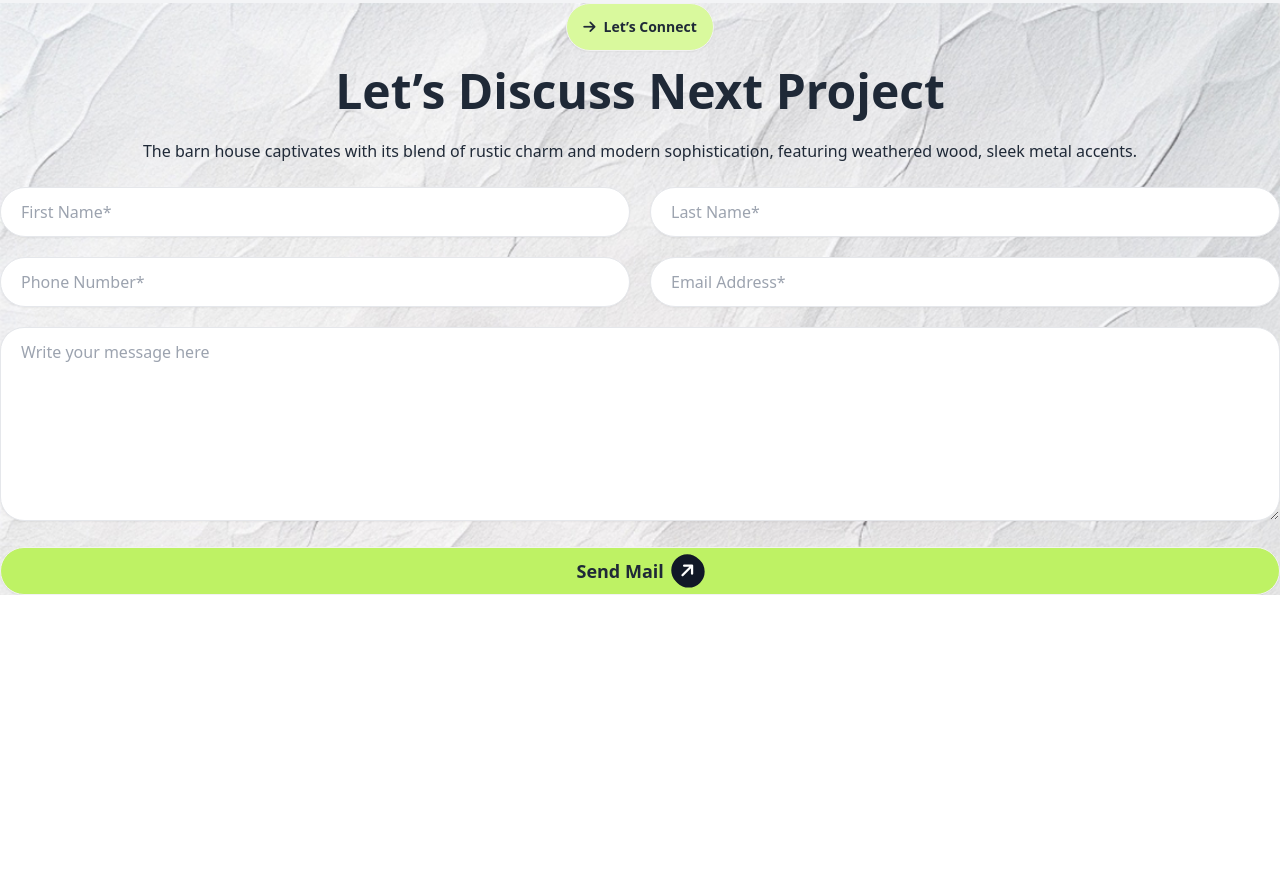
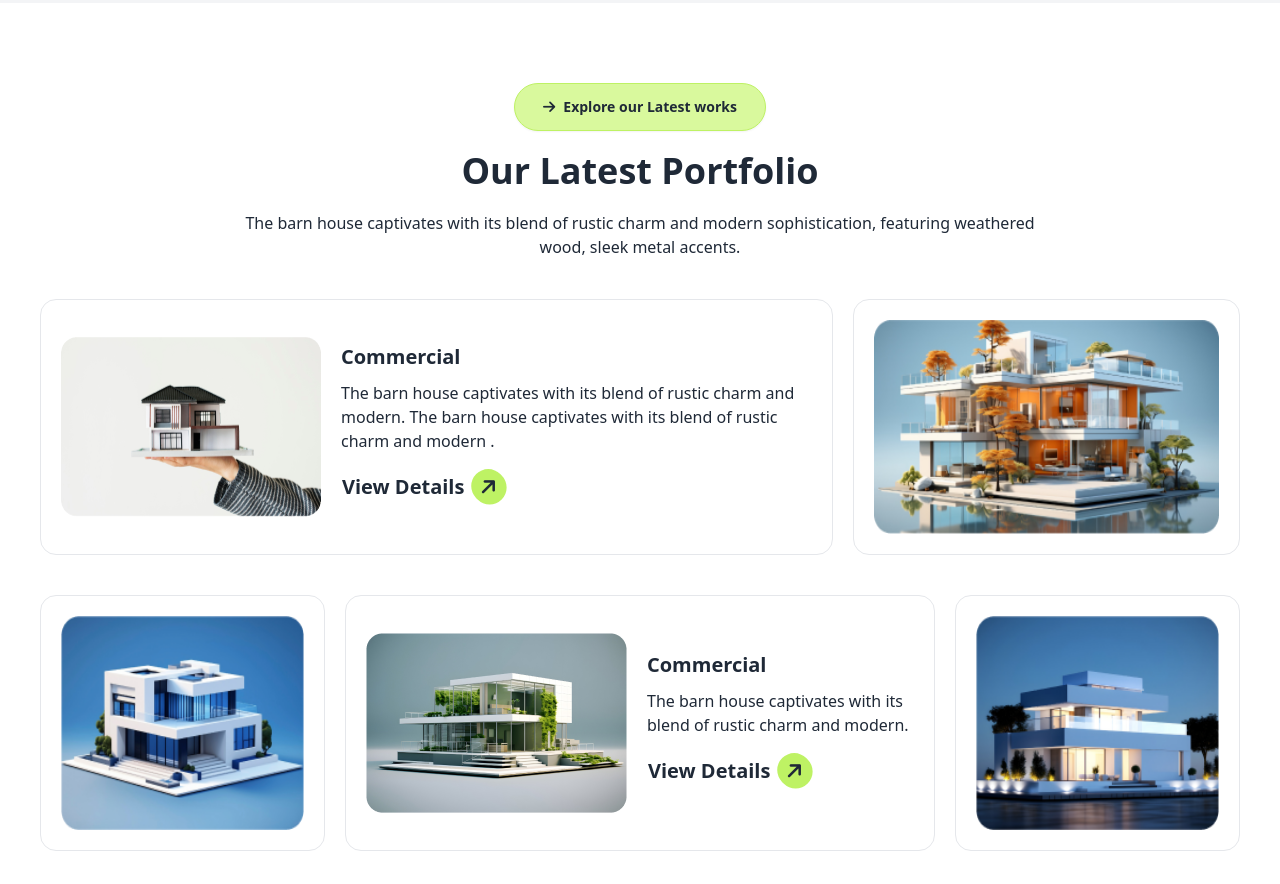
Before and after one commit to hasan-mahmud-sazid/Assignment-3, a plain HTML site: page index.html in a window 1280 px wide. Shown: the part 2316-3200 px from the top of the page. Before the commit the page ends 2911 px from the top, so only its background shows below. Drawn offline with nearby package versions, Linux system fonts and the light colour scheme.

Commit message:
Challenge section Done

```diff
--- a/index.html
+++ b/index.html
@@ -57,7 +57,7 @@
   </header>
 
 
-  <main class="h-[100rem]">
+  <main>
 
     <!-- Banner -->
     <section class="flex items-center flex-col pb-24">
@@ -127,7 +127,7 @@
       </div>
 
       <!-- Third page: How we work -->
-      <section class="container mt-8 lg:mt-6 px-4 mx-auto lg:px-10 flex flex-col items-center lg:py-28">
+      <section class="container mx-auto mt-8 lg:mt-6 px-4  lg:px-10 flex flex-col items-center lg:py-28">
 
         <div class="text-center">
           <button class="btn bg-white px-5 rounded-full font-bold text-sm mb-4 mx-auto"><i
@@ -141,7 +141,6 @@
         </div>
         <!-- Cards -->
         <div class="grid grid-cols-1 sm:grid-cols-2 lg:grid-cols-4 gap-12">
-          <!-- Card Concept -->
           <div class="p-6 bg-pink-300 rounded-2xl w-72">
             <img src="assets/concept.png" alt="">
             <h3 class="font-bold text-lg">Concept</h3>
@@ -168,8 +167,75 @@
         </div>
       </section>
     </section>
+    <!-- Challange Section -->
+    <section class="container mx-auto px-5 md:px-10 py-10 md:py-20 space-y-10">
+      <div class="text-center justify-center space-y-5">
+        <button
+          class="btn bg-lime-200 px-7 py-2 rounded-full border border-lime-300 hover:bg-lime-300 w-auto font-bold">
+          <i class="fa-solid fa-arrow-right"></i>
+          Explore our Latest works
+        </button>
+        <h1 class="text-2xl md:text-4xl font-extrabold w-11/12 mb-6 mx-auto">
+          Our Latest Portfolio
+        </h1>
+        <p class="mb-6 secondary-text sm:w-4/6 mx-auto">
+          The barn house captivates with its blend of rustic charm and modern
+          sophistication, featuring weathered wood, sleek metal accents.
+        </p>
+      </div>
+      <!-- first grid -->
+      <div class="grid grid-cols-1 sm:grid-cols-2 lg:grid-cols-3 gap-5">
+        <!-- card 1 -->
+        <div class="sm:col-span-2 flex flex-col sm:flex-row gap-5 sm:items-center p-5 rounded-2xl border">
+          <img src="./assets/img1.png" alt="" />
+          <div class="space-y-2.5">
+            <h1 class="font-extrabold text-xl">Commercial</h1>
+            <p class="secondary-text">
+              The barn house captivates with its blend of rustic charm and
+              modern. The barn house captivates with its blend of rustic charm
+              and modern .
+            </p>
+            <button
+              class="btn p-0 bg-transparent shadow-none border border-transparent hover:bg-transparent hover:opacity-80 hover:border-none font-extrabold text-xl">
+              View Details
+              <i class="-rotate-45 bg-lime-300 p-2 rounded-full fa-solid fa-arrow-right"></i>
+            </button>
+          </div>
+        </div>
+        <!-- image 1 -->
+        <img class="bg-white p-5 rounded-2xl border w-full h-64" src="./assets/img2.png" alt="" />
+        <!-- image 2 -->
+        <img class="lg:hidden bg-white p-5 rounded-2xl border w-full h-64" src="./assets/img5.png" alt="" />
+      </div>
+      <!-- second grid -->
+      <div class="grid grid-cols-1 md:grid-cols-2 lg:grid-cols-4 gap-5">
+        <!-- image 1 -->
+        <img class="bg-white p-5 rounded-2xl border w-full h-64 hidden lg:flex" src="./assets/img3.png" alt="" />
+        <!-- card 1 -->
+        <div class="md:col-span-2 flex flex-col sm:flex-row gap-5 sm:items-center p-5 rounded-2xl border">
+          <img class="" src="./assets/img4.png" alt="" />
+          <div class="space-y-2.5">
+            <h1 class="font-extrabold text-xl">Commercial</h1>
+            <p class="secondary-text">
+              The barn house captivates with its blend of rustic charm and
+              modern.
+            </p>
+            <button
+              class="btn p-0 bg-transparent shadow-none border border-transparent hover:bg-transparent hover:opacity-80 hover:border-none font-extrabold text-xl">
+              View Details
+              <i class="-rotate-45 bg-lime-300 p-2 rounded-full fa-solid fa-arrow-right"></i>
+            </button>
+          </div>
+        </div>
+        <!-- image 2 -->
+        <img class="bg-white p-5 rounded-2xl border w-full h-64 lg:hidden" src="./assets/img3.png" alt="" />
+        <!-- image 3 -->
+        <img class="bg-white p-5 rounded-2xl border w-full h-64" src="./assets/img5.png" alt="" />
+      </div>
+    </section>
+
     <!-- Discuss Section Creation -->
-    <section class=" bg-[url(./assets/bg.jpg)] bg-no-repeat bg bg-cover">
+    <section class=" bg-[url(./assets/bg.jpg)] bg-no-repeat bg bg-cover lg:py-24 lg:mt-2">
       <!-- Text Section -->
       <div class="container mx-auto">
         <div class="text-center">
@@ -198,11 +264,37 @@
           </button>
         </form>
       </div>
-
     </section>
   </main>
-
-  <footer></footer>
+  <footer class="bg-[#1c1c1c] py-28">
+    <div class="container space-y-6 mx-auto">
+      <div class=" flex flex-col justify-center lg:px-40">
+        <a class="btn btn-ghost text-4xl font-extrabold hover:bg-transparent text-white">
+          <i class="-rotate-45 bg-lime-300 p-2 rounded-full fa-solid fa-arrow-right text-black"></i>
+          Rinterio
+        </a>
+        <p class="text-[#737373] mt-4 lg:w-2/3 text-center lg:mx-auto">
+          The barn house captivates with its blend of rustic charm and modern
+          sophistication, featuring weathered wood, sleek metal accents.
+        </p>
+      </div>
+      <div class="flex justify-center">
+        <ul class=" text-white flex flex-col sm:flex-row gap-3 lg:w-3/5 justify-between text-center px-10 mx-auto">
+          <li class="text-sm lg:text-base text-[#E9E9E9]"><a href="#">Home</a></li>
+          <li class="text-sm lg:text-base text-[#E9E9E9]"><a href="#">Service</a></li>
+          <li class="text-sm lg:text-base text-[#E9E9E9]"><a href="#">Portfolio</a></li>
+          <li class="text-sm lg:text-base text-[#E9E9E9]"><a href="#">Blogs</a></li>
+          <li class="text-sm lg:text-base text-[#E9E9E9]"><a href="#">Contact</a></li>
+        </ul>
+      </div>
+      <div class="flex justify-center">
+        <button type="submit" class="btn bg-lime-300 font-extrabold w-52 rounded-full text-lg">
+          Book Consult
+          <i class="-rotate-45 bg-gray-900 text-white p-2 rounded-full fa-solid fa-arrow-right"></i>
+        </button>
+      </div>
+    </div>
+  </footer>
 </body>
 
 </html>
```
